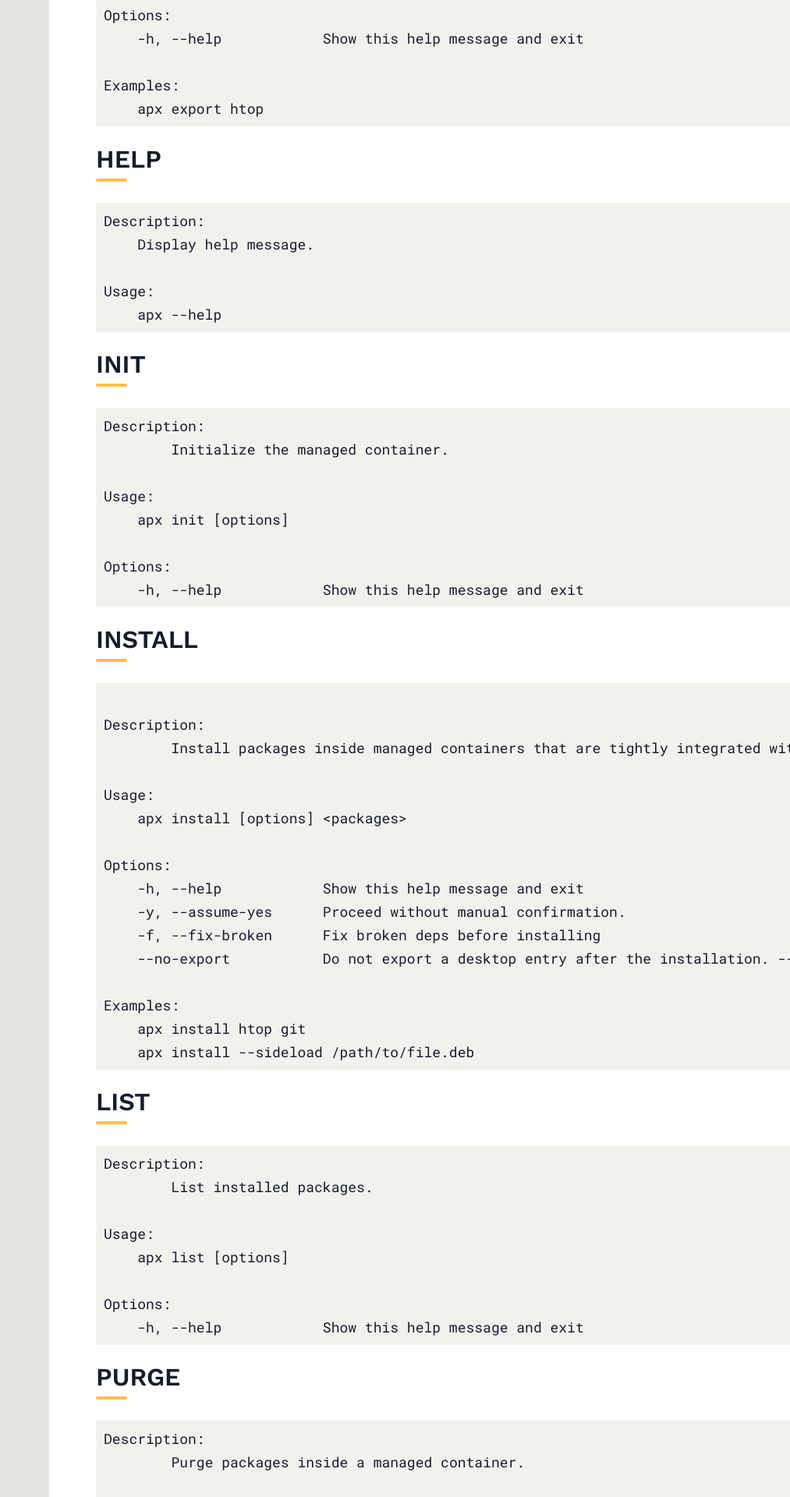
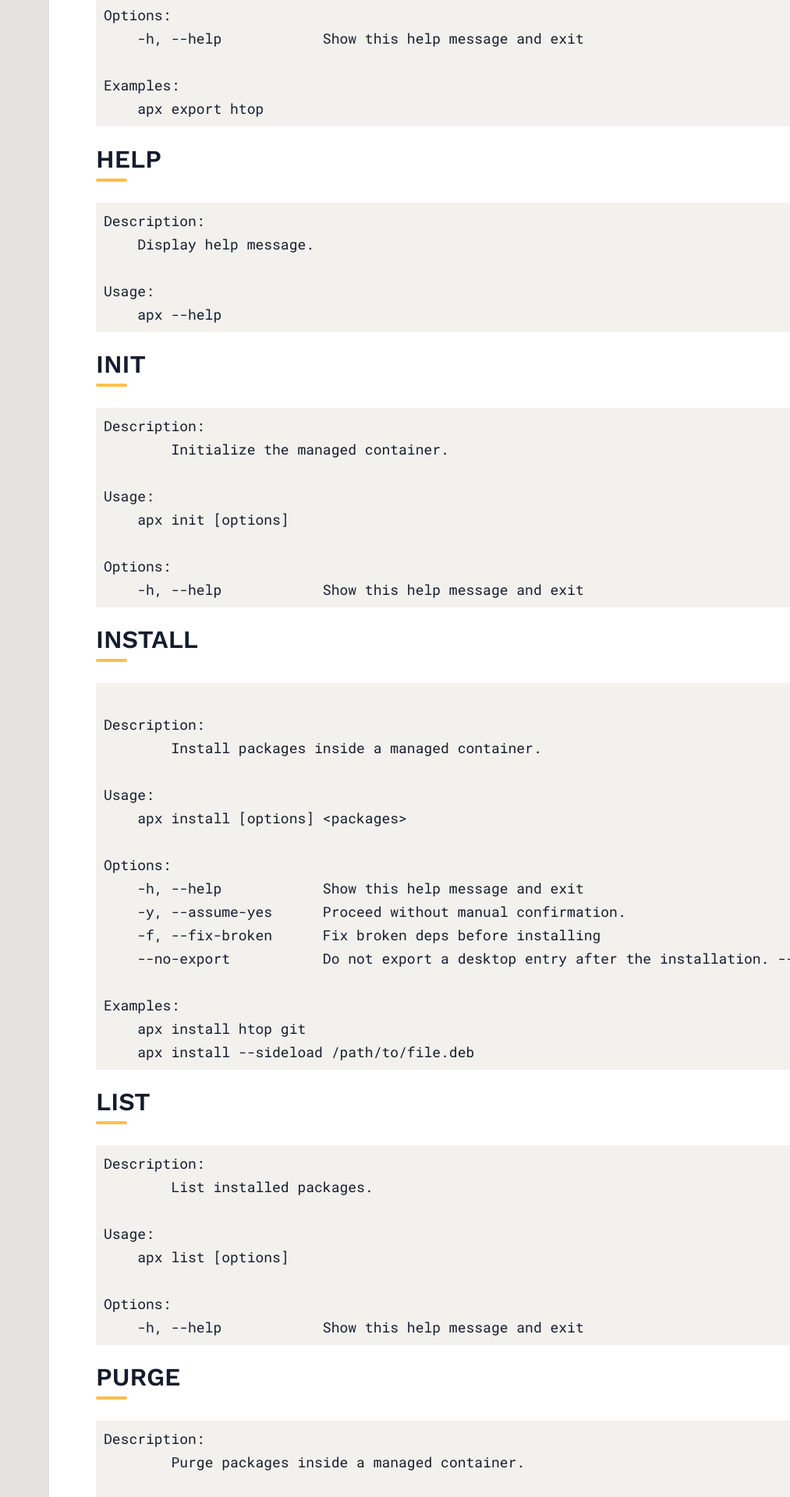
Before and after one commit to Vanilla-OS/documentation, a Jekyll site: the page built from docs/apx/manpage.md, in a window 1280 px wide. Shown: the part 2885-4805 px from the top of the page at 78% size, without its empty margins (267-1280 px from the left). Built offline with Jekyll 4.4.1, drawn with Linux system fonts in a browser that asks for light colours.

Commit message:
apx: update install description in manpage

````diff
--- a/docs/apx/manpage.md
+++ b/docs/apx/manpage.md
@@ -140,7 +140,7 @@ Options:
 ```
 
 Description:
-	Install packages inside managed containers that are tightly integrated with the system. For Graphical GUI packages, a `.desktop` entry file is automatically created and added to the GNOME application menu. A list of installed GUI packages can also be found in the Subsystem menu of Vanilla Control Center.
+	Install packages inside a managed container.
 
 Usage:
     apx install [options] <packages>
````
Also changed, not shown: Gemfile.lock.
